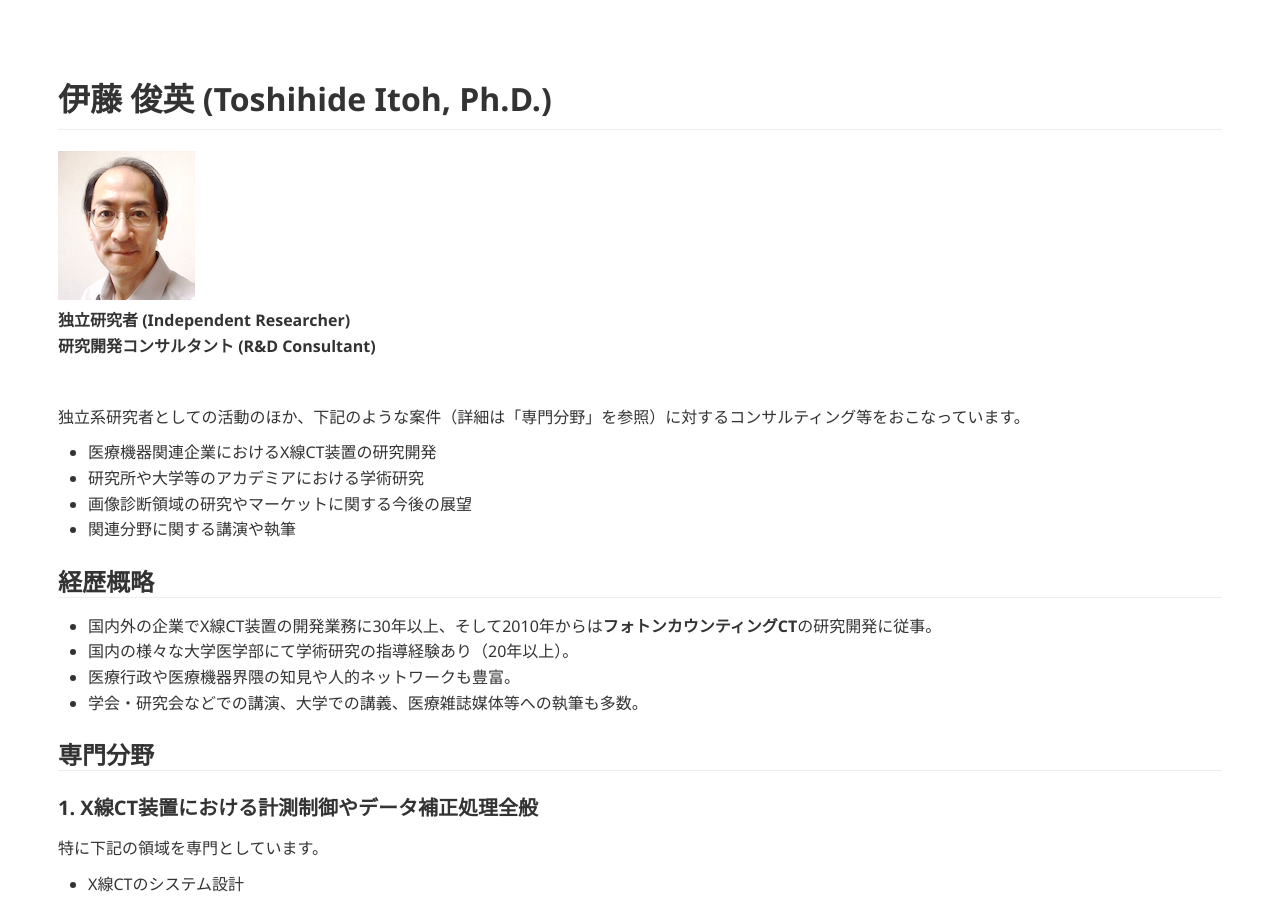
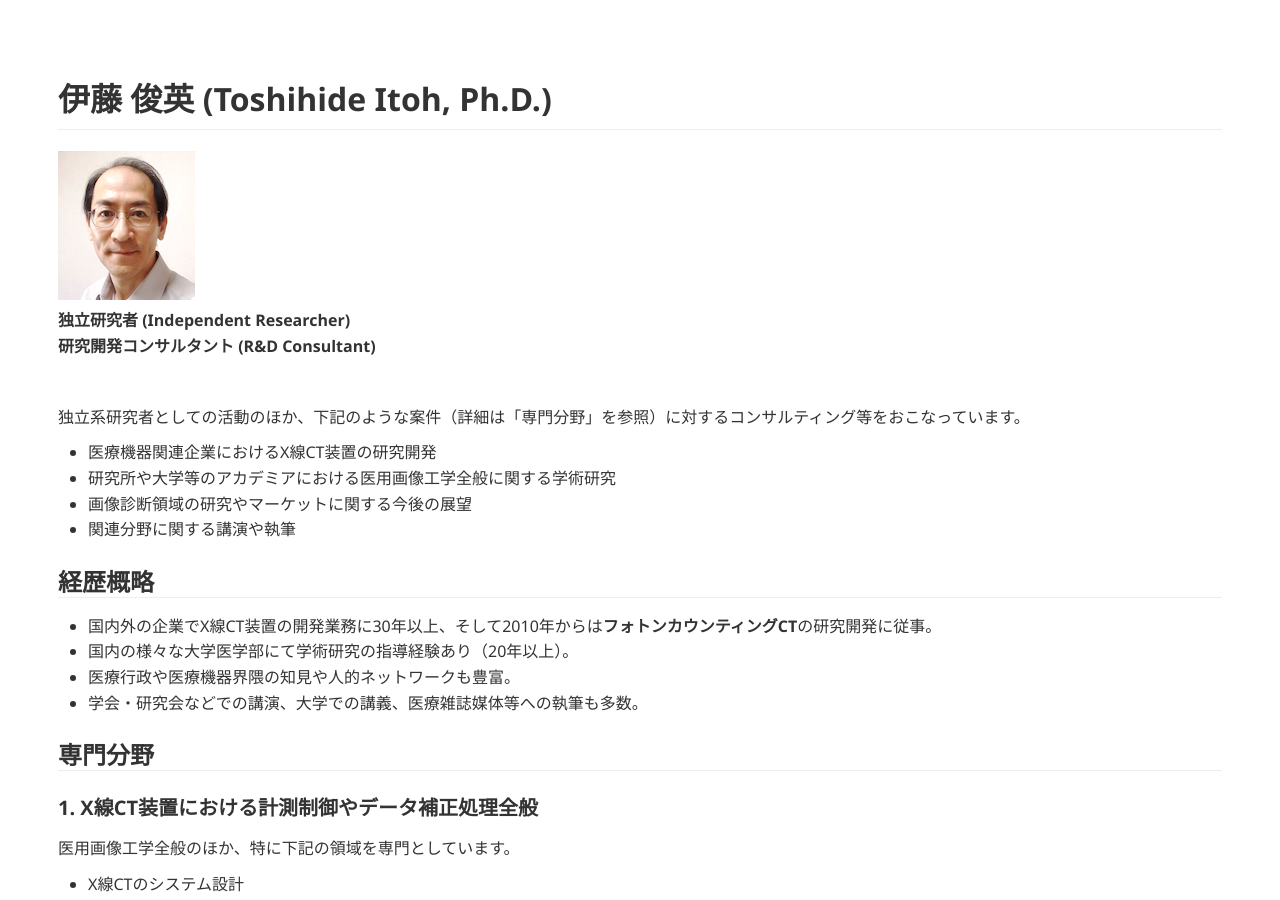
Before and after one commit to tnitoh/tnitoh.github.io, a Jekyll site: the page built from index.md, in a window 1280 px wide and 900 px high. Built offline with Jekyll 4.4.1, drawn with Linux system fonts in a browser that asks for light colours; Markdown is read by kramdown in place of the engine named in the settings.

Commit message:
Update index.md

```diff
--- a/index.md
+++ b/index.md
@@ -14,7 +14,7 @@ title: Toshihide Itoh, Ph.D.
 独立系研究者としての活動のほか、下記のような案件（詳細は「専門分野」を参照）に対するコンサルティング等をおこなっています。
 
 - 医療機器関連企業におけるX線CT装置の研究開発
-- 研究所や大学等のアカデミアにおける学術研究
+- 研究所や大学等のアカデミアにおける医用画像工学全般に関する学術研究
 - 画像診断領域の研究やマーケットに関する今後の展望
 - 関連分野に関する講演や執筆
 
@@ -28,7 +28,7 @@ title: Toshihide Itoh, Ph.D.
 ## 専門分野
 
 ### 1. X線CT装置における計測制御やデータ補正処理全般
-特に下記の領域を専門としています。
+医用画像工学全般のほか、特に下記の領域を専門としています。
 
 - X線CTのシステム設計
 - X線物理シミュレーション
@@ -40,6 +40,7 @@ title: Toshihide Itoh, Ph.D.
 - フォトンカウンティングCTのデータ計測、補正アルゴリズムなどの開発
 - CdTe、Si検出素子の物性解析
 - X線CTの画質改善
+
 
 ### 2. 研究開発チームマネージメント
 - マーケット分析に基づいた中長期開発計画の立案。
```
